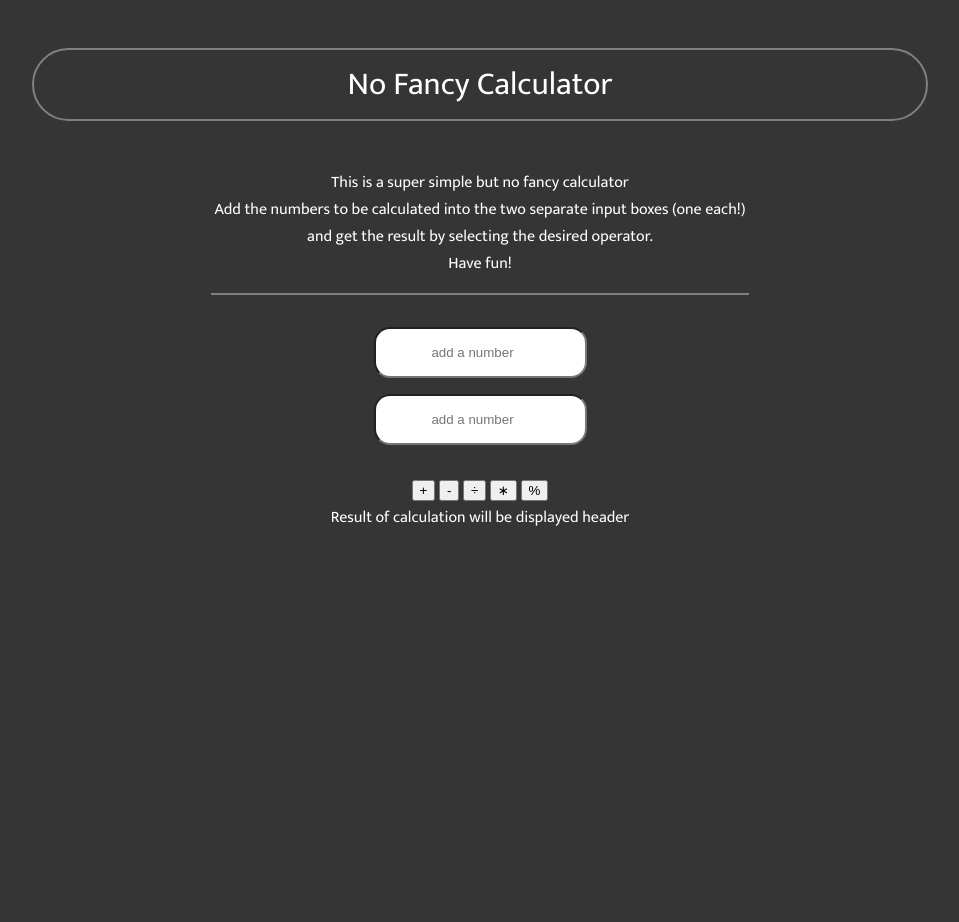
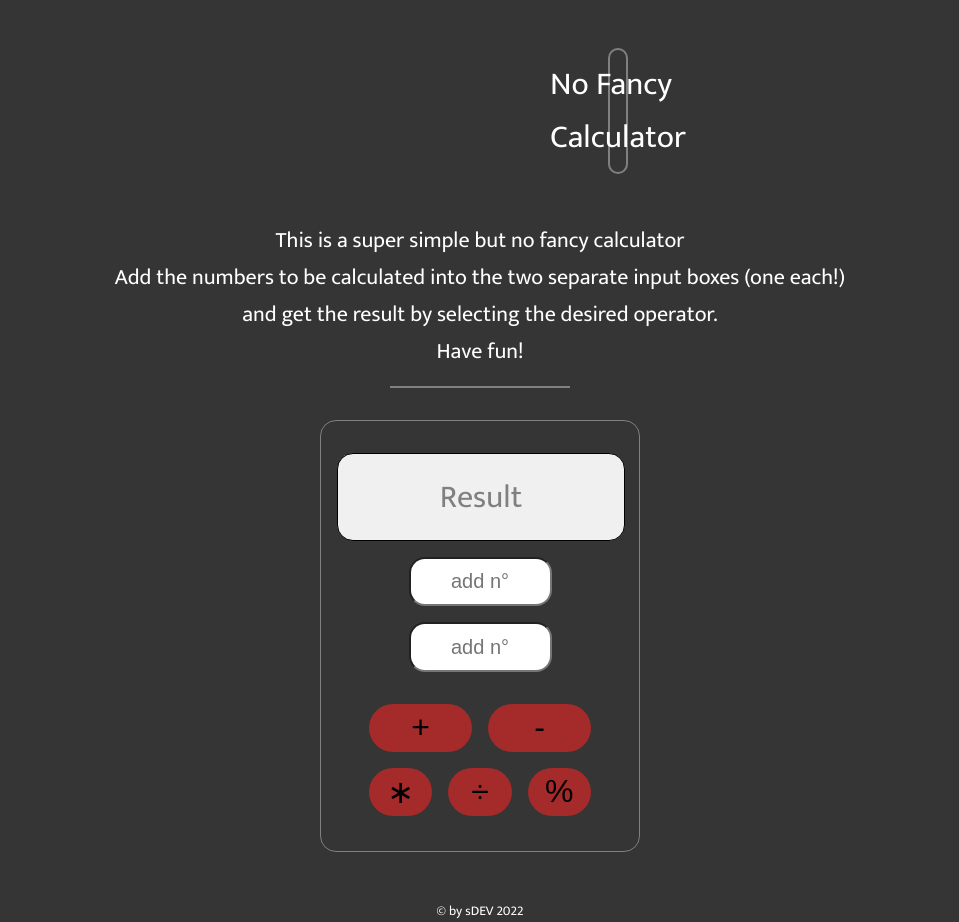
Before and after one commit to stefguler/No-Fancy-Calculator, a plain HTML site: page index.html in a window 1280 px wide. Shown: the whole page, without its empty margins (160-1119 px from the left). Before the commit the page ends 800 px from the top, so only its background shows below. Drawn offline with Linux system fonts and the light colour scheme.

Commit message:
update js, html and css

```diff
--- a/css/style.css
+++ b/css/style.css
@@ -30,16 +30,21 @@ html {
 
   p {
     font: white;
+    font-size: 22px;
   }
 
   header {
-    margin: 3rem 12rem;
+    margin: 3rem 48rem;
     padding: 0.5rem;
     border: solid 2px gray;
     border-radius: 20rem;
     display: flex;
     align-content: center;
     justify-content: center;
+  }
+
+  header:hover{
+    background-color: brown;
   }
 
   main {
@@ -62,22 +67,118 @@ html {
   }
 
   .line-separator {
-    width: 60%;
+    width: 20%;
     height: 10%;
     border: gray solid 1px;
     margin: 0 0 2rem;
   }
 
-  .input-container {
-    display: flex;
-    flex-direction: column;
-    margin: 0 0 1rem;
+  .calculator-container {
+    width: 20rem;
+    height: 27rem;
+    border: gray solid 1px;
+    padding: 1rem;
+    border-radius: 1rem;
   }
 
-  input  {
-    padding: 1rem;
+  .result-container {
+    width: 18rem;
+    height: 5.5rem;
+    background-color:#f0f0f0;
+    color: gray;
+    border: solid black 1px;
+    text-align: center;
+    vertical-align: middle;
+    line-height: 5.5rem;
+    border-radius: 1rem;
+    margin: 1rem 0;
+  }
+
+  .result-container span {
+    font-size: 2rem;
+  }
+
+
+.input-container {
+  display: flex;
+  flex-direction: column;
+  align-items: center;
+  margin: 0 0 1rem;
+  }
+
+input  {
+    display: flex;
+    align-items: center;
+    width: 50%;
+    padding: 0.7rem;
     margin:  0 0 1rem;
     border-radius: 1rem;
+    text-align: center;
+    font-size: 20px;
+  }
+
+input::-webkit-outer-spin-button,
+input::-webkit-inner-spin-button {
+    /* display: none; <- Crashes Chrome on hover */
+    -webkit-appearance: none;
+    margin: 0; /* <-- Apparently some margin are still there even though it's hidden */
+}
+
+input[type=number] {
+    -moz-appearance:textfield; /* Firefox */
+}
+
+  .operator-container {
+    margin-bottom: 2rem;
+  }
+
+  button {
+    height: 3rem;
+    width: 3rem;
+    background-color: brown;
+    border-radius: 2rem;
+    border: none;
+    font-size: 2rem;
+    margin: 0 0.5rem 0;
     align-content: center;
-    text-align: center;
   }
+  button:hover {
+    cursor: pointer;
+    background-color: black;
+    color: white;
+
+  }
+
+  .plusminus-container {
+    display: flex;
+    justify-content:space-between;
+    margin-bottom: 1rem;
+  }
+
+  #plus, #minus {
+    width: 50%;
+  }
+
+  .specialoperator-container {
+    display: flex;
+    justify-content:space-between;
+    margin-bottom: 1rem;
+  }
+
+  #multiplication, #division, #modulo {
+    width: 33%;
+
+  }
+
+  #plus, #multiplication {
+    margin-left: 2rem;
+  }
+  #minus, #modulo {
+    margin-right: 2rem;
+  }
+
+  footer {
+    display: flex;
+    align-items: center;
+    justify-content: center;
+  }
--- a/index.html
+++ b/index.html
@@ -27,66 +27,67 @@
             Have fun! </p>
         </div>
         <div class="line-separator"></div>
-        <div class="input-container">
-            <input id="number-input-1" type="number" placeholder="add a number">
-            <input id="number-input-2" type="number" placeholder="add a number">
-        </div>
-        <div class="operator-container">
-            <button id="+">+</button>
-            <button id="-">-</button>
-            <button id="/">&#247</button>
-            <button id="*"> &#8727 </button>
-            <button id="%">%</button>
-        </div>
-        <div class="result-container">
-            <span id="result-display">Result of calculation will be displayed header</span>
+        <div class="calculator-container">
+            <div class="result-container">
+                <span id="result-display">Result</span>
+            </div>
+            <div class="input-container">
+                <input id="number-input-1" type="number" placeholder="add n°">
+                <input id="number-input-2" type="number" placeholder="add n°">
+            </div>
+            <div class="operator-container">
+                <div class="plusminus-container">
+                    <button class="operator" id="plus">+</button>
+                    <button class="operator" id="minus">-</button>
+                </div>
+                <div class="specialoperator-container">
+                    <button class="operator" id="multiplication"> &#8727 </button>
+                    <button class="operator" id="division">&#247</button>
+                    <button class="operator" id="modulo">%</button>
+                </div>
+            </div>
         </div>
     </main>
+    <footer>
+        <small>&copy by sDEV 2022 </small>
+    </footer>
 <script>
     const input1Element = document.getElementById('number-input-1');
     const input2Element = document.getElementById('number-input-2');
-    const buttonPlusElement = document.getElementById('+')
-    const buttonMinusElement = document.getElementById('-')
-    const buttonDevideElement = document.getElementById('/')
-    const buttonMultiplyElement = document.getElementById('*')
-    const buttonModuloElement = document.getElementById('%')
+    const buttonElements = document.querySelectorAll('.operator');
     const spanElement = document.getElementById('result-display');
 
-    buttonPlusElement.onclick = () => {
-        spanElement.textContent = parseInt(input1Element.value) + parseInt(input2Element.value);
-
+    const onClick = (event) => {
+        switch (event.target.id) {
+            case 'plus':
+                spanElement.textContent = parseInt(input1Element.value) + parseInt(input2Element.value);
+                console.log(event.target.id)
+                break;
+            case 'minus':
+                spanElement.textContent = parseInt(input1Element.value) - parseInt(input2Element.value);
+                console.log(event.target.id)
+                break;
+            case 'division':
+                parseInt(input2Element.value) != 0 ? spanElement.textContent = parseInt(input1Element.value) / parseInt(input2Element.value) : spanElement.textContent = 'Error: by 0 division'
+                console.log(event.target.id)
+                break;
+            case 'multiplication':
+                spanElement.textContent = parseInt(input1Element.value) * parseInt(input2Element.value);
+                console.log(event.target.id)
+                break;
+            case 'modulo':
+                spanElement.textContent = parseInt(input1Element.value) % parseInt(input2Element.value);
+                console.log(event.target.id)
+                break
+            default: spanElement.textContent = "Operator not valid";
+                break;
+        }
         input1Element.value = '';
         input2Element.value = '';
     }
-
-    buttonMinusElement.onclick = () => {
-        spanElement.textContent = parseInt(input1Element.value) - parseInt(input2Element.value);
-
-        input1Element.value = '';
-        input2Element.value = '';
-    }
-
-    buttonDevideElement.onclick = () => {
-        parseInt(input2Element.value) != 0 ? spanElement.textContent = parseInt(input1Element.value) / parseInt(input2Element.value) : spanElement.textContent = 'Can\'t devide by 0'
-
-        input1Element.value = '';
-        input2Element.value = '';
-    }
-
-    buttonMultiplyElement.onclick = () => {
-        spanElement.textContent = parseInt(input1Element.value) * parseInt(input2Element.value);;
-
-        input1Element.value = '';
-        input2Element.value = '';
-    }
-
-    buttonModuloElement.onclick = () => {
-        spanElement.textContent = parseInt(input1Element.value) % parseInt(input2Element.value);;
-
-        input1Element.value = '';
-        input2Element.value = '';
-    }
-
+    buttonElements.forEach(element => {
+        element.addEventListener('click', onClick);
+    });
 </script>
 
 </body>
```
